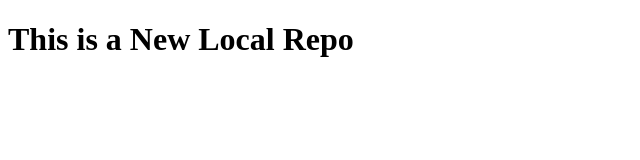
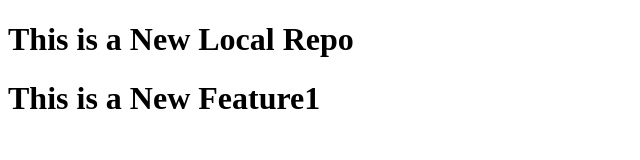
Before and after one commit to surajrevanth/localRepo, a plain HTML site: page index.html in a window 1280 px wide. Shown: the whole page, without its empty margins (0-640 px from the left). Drawn offline with Linux system fonts and the light colour scheme.

Commit message:
Added Feature1

```diff
--- a/index.html
+++ b/index.html
@@ -7,5 +7,6 @@
 </head>
 <body>
     <h1>This is a New Local Repo</h1>
+    <h1>This is a New Feature1</h1>
 </body>
 </html>
```
